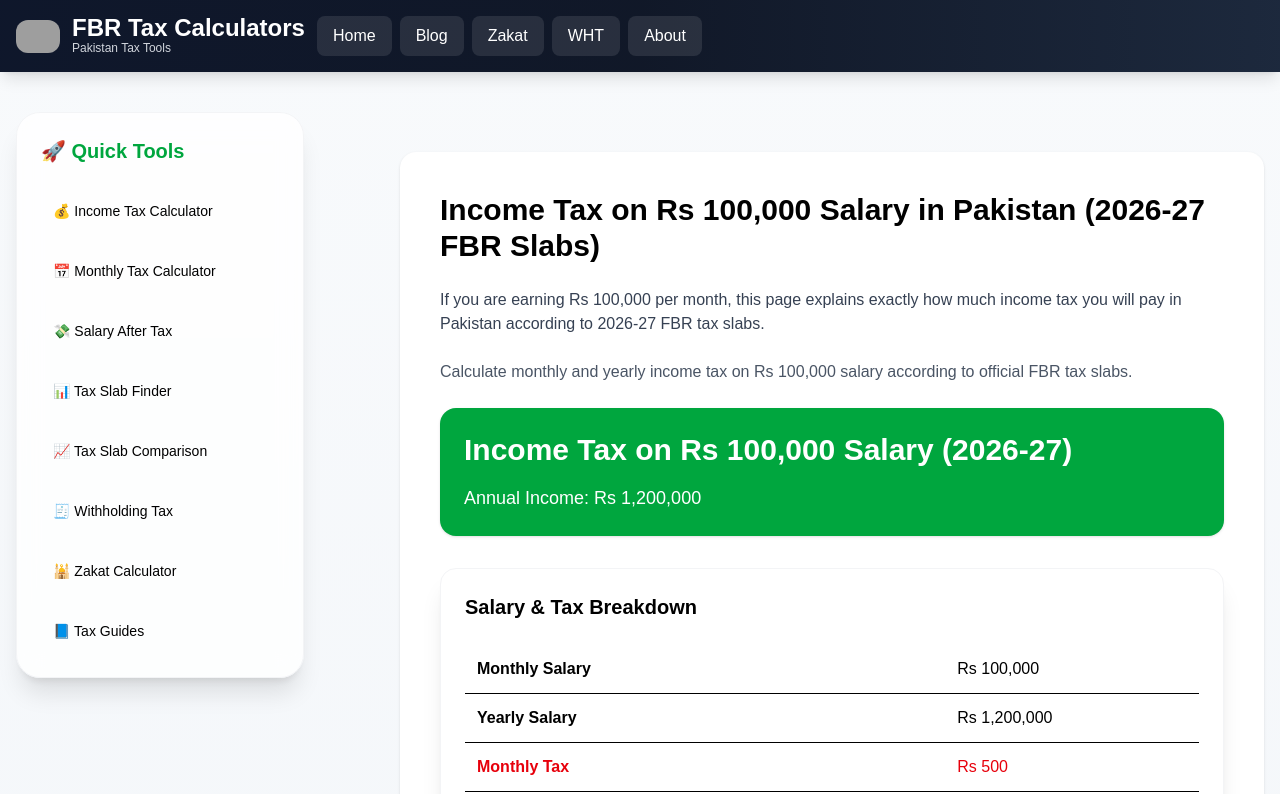
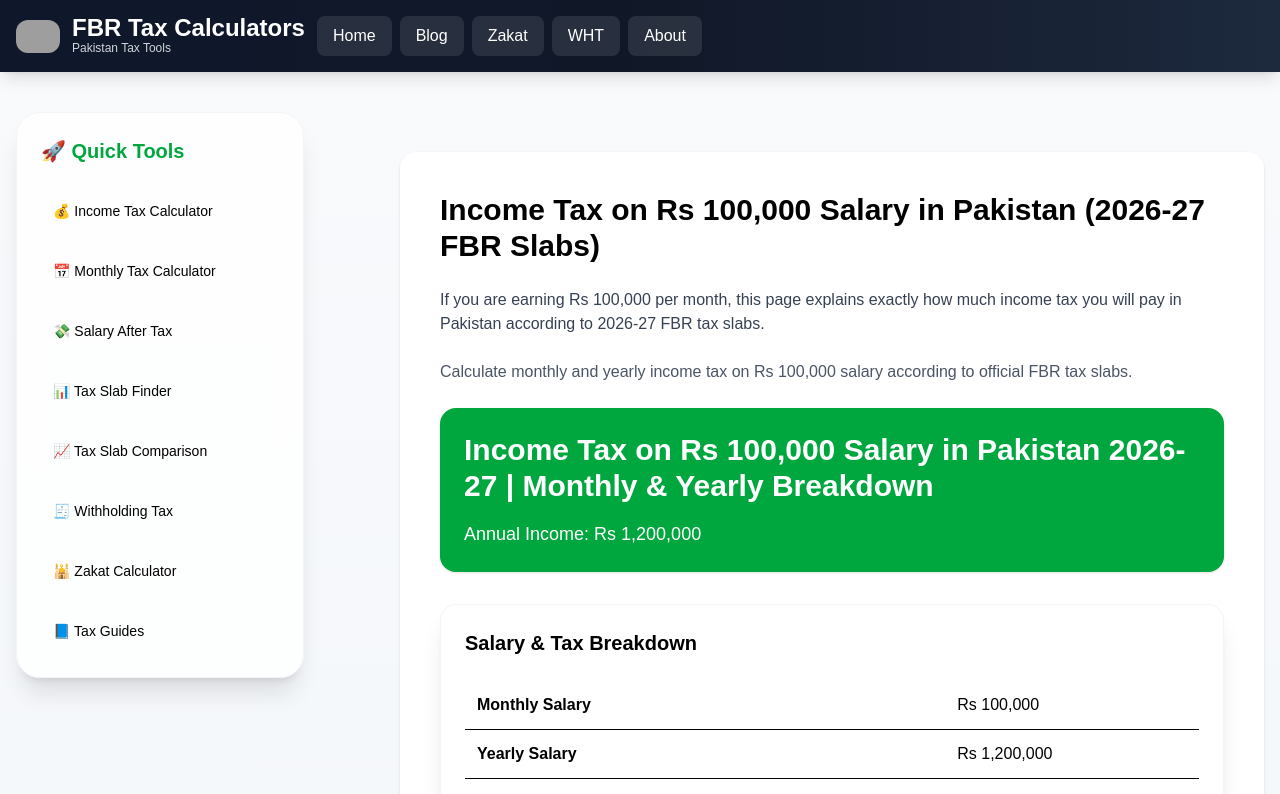
Before and after one commit to muhammadobaid1986/fbrtaxcalculators, a Next.js app: page /salary/100000 in a window 1280 px wide. Shown: the top 794 px of the page. Built offline with nearby package versions, Linux system fonts and the light colour scheme; grey boxes are pictures that could not be loaded.

Commit message:
Improved titles for higher CTR

```diff
--- a/app/page.tsx
+++ b/app/page.tsx
@@ -137,7 +137,7 @@ const seconds = now ? now.getSeconds() : 0;
   <div className="bg-white rounded-3xl shadow-sm">
 
     <h1 className="text-3xl md:text-5xl font-extrabold text-gray-800">
-  FBR Tax Calculator Pakistan 2026-27 | Income & Salary Tax Slabs
+  FBR Income Tax Calculator Pakistan 2026-27 | Salary & Slab Comparison
 </h1>
 <p className="mt-4 text-gray-700 text-lg">
   Use our FBR Tax Calculator to calculate income tax in Pakistan
--- a/app/salary/[salary]/page.tsx
+++ b/app/salary/[salary]/page.tsx
@@ -40,7 +40,7 @@ export default async function Page({ params }: any) {
 
       <div className="bg-green-600 text-white p-6 rounded-2xl shadow mb-8">
   <h1 className="text-3xl font-bold mb-4">
-    Income Tax on Rs {monthlySalary.toLocaleString()} Salary (2026-27)
+    Income Tax on Rs {monthlySalary.toLocaleString()} Salary in Pakistan 2026-27 | Monthly & Yearly Breakdown
   </h1>
   <p className="text-lg">
     Annual Income: Rs {(monthlySalary * 12).toLocaleString()}
```
